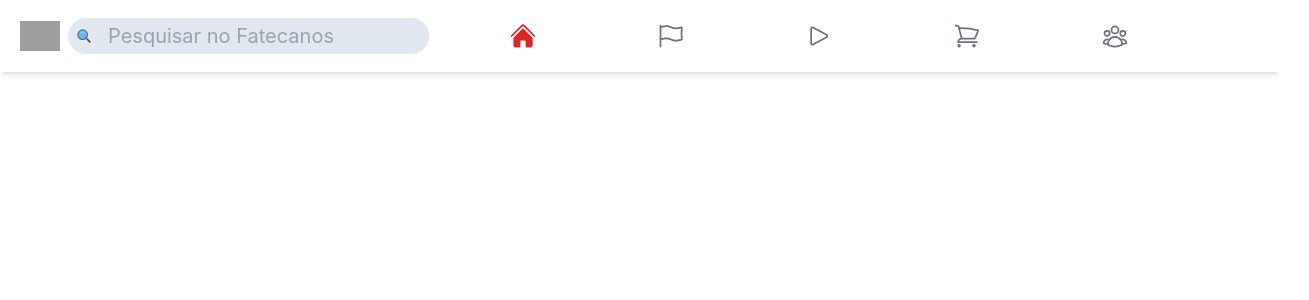
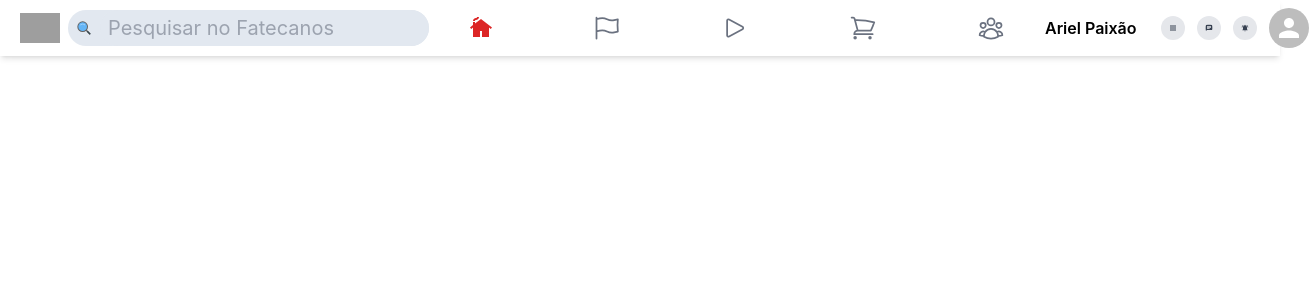
Before and after one commit to paixaoariellll/rede-social-fullstack, a Next.js app: page / in a window 1280 px wide. Shown: the top 300 px of the page, 1309 px wide, since content can reach past the window. Built offline with nearby package versions, Linux system fonts and the light colour scheme; grey boxes are pictures that could not be loaded.

Commit message:
next-auth + mui

```diff
--- a/components/Header.js
+++ b/components/Header.js
@@ -1,35 +1,39 @@
 import Image from 'next/image'
 import React from 'react'
 import { FcSearch } from 'react-icons/fc'
+import styled from 'styled-components';
+import CottageIcon from '@mui/icons-material/Cottage';
+import AppsIcon from '@mui/icons-material/Apps';
+import ChatIcon from '@mui/icons-material/Chat';
+import NotificationsActiveIcon from '@mui/icons-material/NotificationsActive';
 import {
     FlagIcon,
     PlayIcon,
     ShoppingCartIcon,
     UserGroupIcon,
 } from "@heroicons/react/24/outline"
-import {
-    HomeIcon,
-} from "@heroicons/react/24/solid"
 import HeaderIcon from "./HeaderIcons"
+import { Avatar } from '@mui/material';
 
 export default function HeaderScreen() {
     return (
-        <div className="sticky top-0 z-50 bg-white flex p-2 lg:px-5 shadow-md items-center ">
+        <div className="sticky top-0 z-50 h-14 bg-white flex p-2 lg:px-5 shadow-md items-center ">
             <div className='flex items-center'>
                 <Image src="https://links.papareact.com/5me" width={40} height={40} alt="logo" unoptmized layout='fixed' />
                 <div className='flex bg-slate-200 ml-2 mr-10 items-center rounded-full'>
-                    <FcSearch className='mx-2' />
+                    <FcSearch className='mx-2 hidden md:inline-flex' />
                     <input
-                        className='flex-shrink focus:text-white px-2 py-1 focus:shadow-md focus:shadow-slate-500 focus:bg-indigo-100 focus:border-indigo-400 focus:outline-none  text-xl font-normal text-gray-700 bg-slate-200 bg-clip-padding rounded-full transition ease-in-out m-0'
+                        className='hidden md:inline-flex flex-shrink focus:text-white px-2 py-1 focus:shadow-md focus:shadow-slate-500 focus:bg-indigo-100 focus:border-indigo-400 focus:outline-none  text-xl font-normal text-gray-700 bg-slate-200 bg-clip-padding rounded-full transition ease-in-out m-0'
                         type="text"
                         placeholder="Pesquisar no Fatecanos"
                     />
                 </div>
             </div>
+
             {/* centro */}
-            <div className='flex gap-x-10 items-center'>
-                <div className="flex gap-x-10 ">
-                    <HeaderIcon active Icon={HomeIcon} />
+            <div className='flex gap-x-5 items-center'>
+                <div className="flex gap-x-5 ">
+                    <HeaderIcon active Icon={CottageIcon} />
                     <HeaderIcon Icon={FlagIcon} />
                     <HeaderIcon Icon={PlayIcon} />
                     <HeaderIcon Icon={ShoppingCartIcon} />
@@ -37,6 +41,21 @@ export default function HeaderScreen() {
                 </div>
             </div>
 
+            {/* Rigth */}
+            <Direita className='flex gap-x-3 justify-end'>
+                <p className='whitespace-nowrap font-semibold pr-3'>Ariel Paixão</p>
+                <AppsIcon className="icon xl:inline-flex hover:bg-gray-300" />
+                <ChatIcon className="icon xl:inline-flex hover:bg-gray-300" />
+                <NotificationsActiveIcon className="icon xl:inline-flex hover:bg-gray-300" />
+                <Avatar />
+            </Direita>
         </div>
     )
 }
+
+const Direita = styled.div`
+    display: flex;
+    align-items: center;
+    width: 100%;
+    height:80px;
+`;
--- a/components/HeaderIcons.js
+++ b/components/HeaderIcons.js
@@ -2,8 +2,8 @@ import React from 'react'
 
 function HeaderIcons({ Icon, active }) {
     return (
-        <div className='flex items-center cursor-pointer md:px-10 sm:h-14 md:hover:bg-gray-100 rounded-xl active:border-b-2 active:border-red-600 group'>
-            <Icon className={`h - 5 mx-auto sm:h-7 text-center text-gray-500 group-hover:text-red-600
+        <div className='flex items-center cursor-pointer md:px-10 sm:h-10 md:hover:bg-gray-100 rounded-xl active:border-b-2 active:border-red-600 group'>
+            <Icon className={`h-5 mx-auto sm:h-7 text-center text-gray-500 group-hover:text-red-600
             ${active && "text-red-600"}
             `}
             />
--- a/pages/_app.js
+++ b/pages/_app.js
@@ -1,7 +1,12 @@
 import '../styles/globals.css'
+import { SessionProvider } from "next-auth/react"
 
-function MyApp({ Component, pageProps }) {
-  return <Component {...pageProps} />
+function MyApp({ Component, pageProps: session, ...pageProps }) {
+  return (
+    <SessionProvider session={session}>
+      <Component {...pageProps} />
+    </SessionProvider>
+  )
 }
 
 export default MyApp
--- /dev/null
+++ b/pages/api/Hello.js
@@ -0,0 +1,3 @@
+export default function handler(req, res) {
+    res.status(200).json({ name: "Ariel Paixão" })
+}
--- /dev/null
+++ b/pages/api/auth/[...nextauth].js
@@ -0,0 +1,14 @@
+import NextAuth from "next-auth"
+import Providers from "next-auth/providers"
+
+export const authOptions = {
+    // Configure one or more authentication providers
+    providers: [
+        Providers.Facebook({
+            clientId: process.env.FACEBOOK_CLIENT_ID,
+            clientSecret: process.env.FACEBOOK_CLIENT_SECRET,
+        }),
+        // ...add more providers here
+    ],
+}
+export default NextAuth(authOptions)
--- a/styles/globals.css
+++ b/styles/globals.css
@@ -1,6 +1,12 @@
 @tailwind base;
 @tailwind components;
 @tailwind utilities;
+
+@layer components {
+  .icon {
+    @apply hidden p-2 h-10 w-10 bg-gray-200 rounded-full text-gray-700 cursor-pointer;
+  }
+}
 
 html,
 body {
```
Also changed, not shown: package.json (+9 -1 lines), 2 other files (tests, documents, lock files or other folders).
